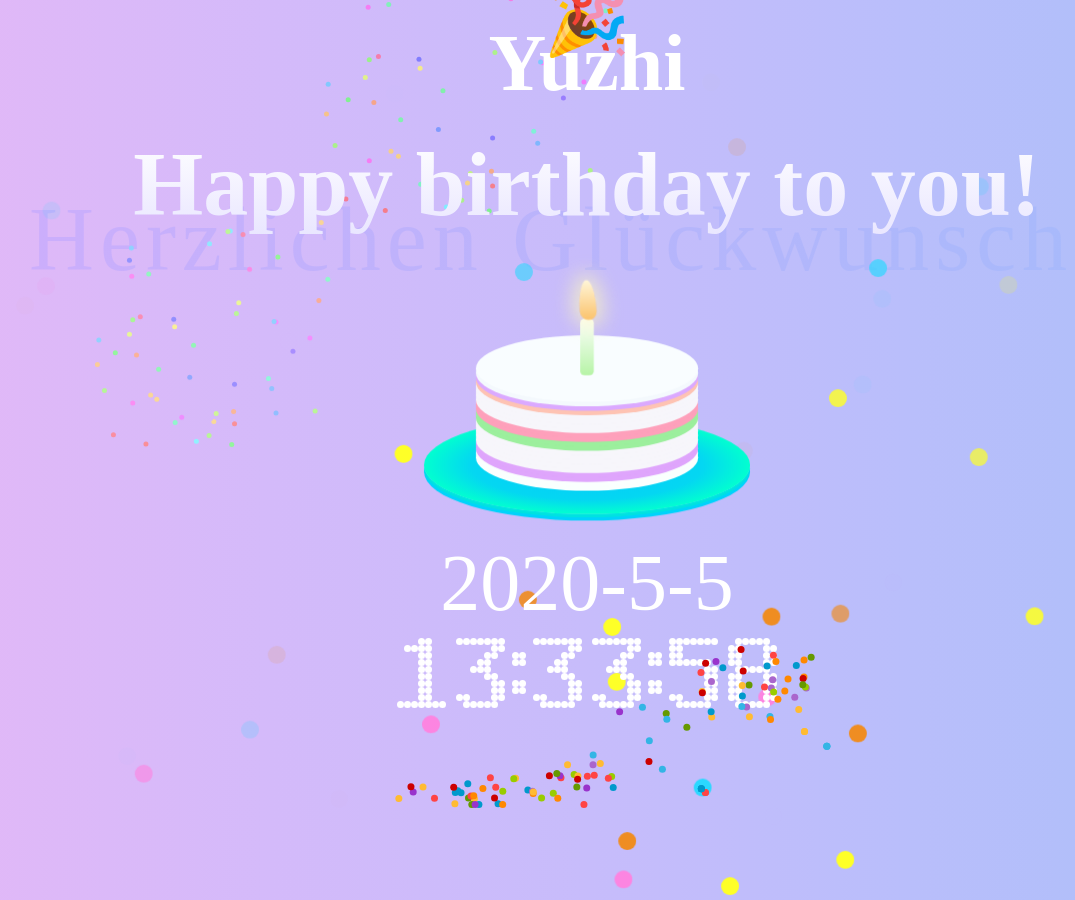
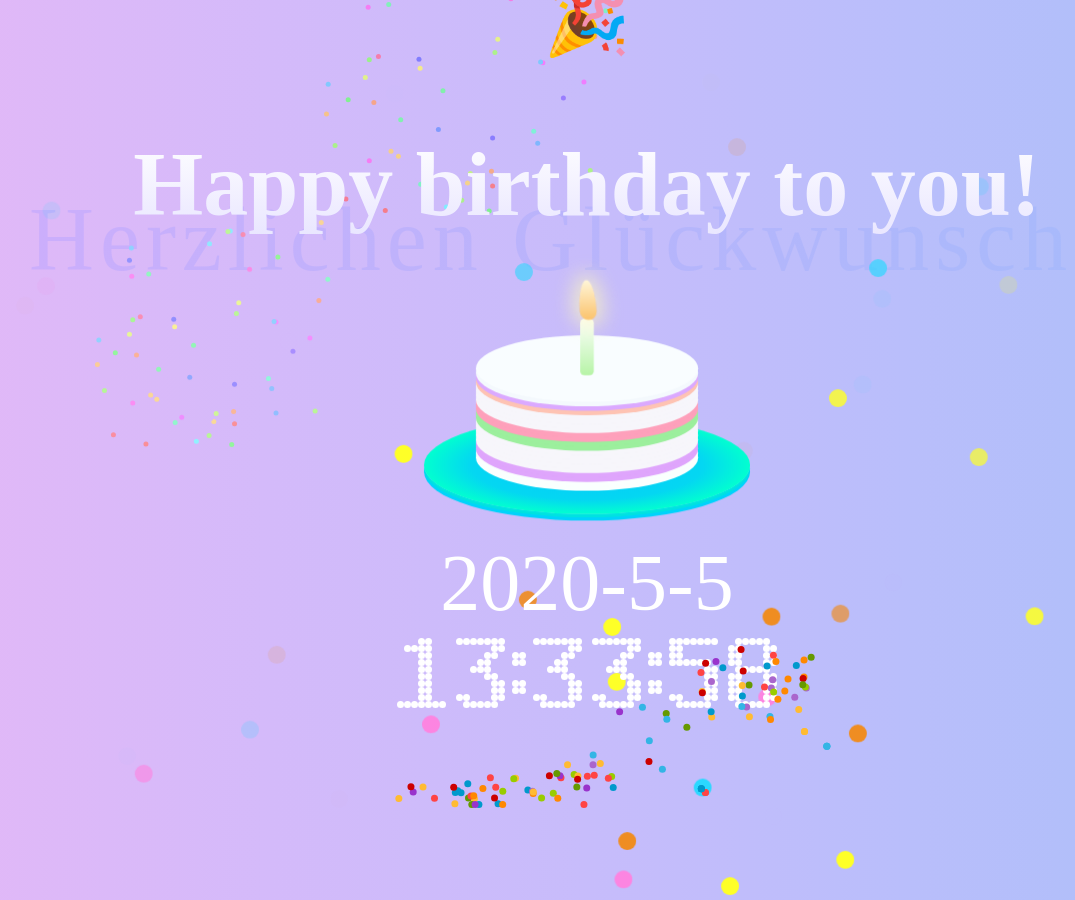
Before and after one commit to boysmao/boysmao.github.io, a Jekyll site: the page happybirthday.html, which Jekyll copies as it is, in a window 1280 px wide and 900 px high. Shown: the whole window, without its empty margins (53-1128 px from the left). Built offline with Jekyll 4.4.1, drawn with Linux system fonts in a browser that asks for light colours.

Commit message:
Update happybirthday.html

```diff
--- a/happybirthday.html
+++ b/happybirthday.html
@@ -1072,7 +1072,7 @@
     <h1>Herzlichen Glückwunsch!!</h1>
     <h2>Happy birthday to you!</h2>
     <h3>
-        <a>&nbsp;&nbsp;Yuzhi&nbsp;&nbsp;</a>
+        <a>&nbsp;&nbsp;&nbsp;&nbsp;</a>
     </h3>
     <span style="top:-30px">🎉</span>
     <div class="candle">
```
